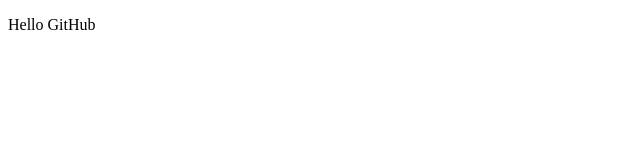
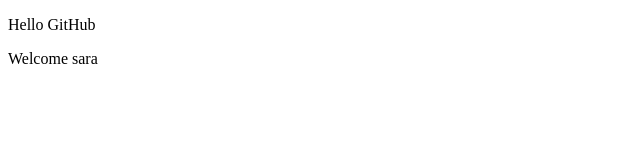
Before and after one commit to gayathiri8/FirstRepo, a plain HTML site: page index.html in a window 1280 px wide. Shown: the full height of the page, 0-640 px from the left. Drawn offline with Linux system fonts and the light colour scheme.

Commit message:
Second Commit

```diff
--- a/index.html
+++ b/index.html
@@ -7,5 +7,6 @@
 </head>
 <body>
     <p>Hello GitHub</p>
+    <p>Welcome sara</p>
 </body>
 </html>
```
